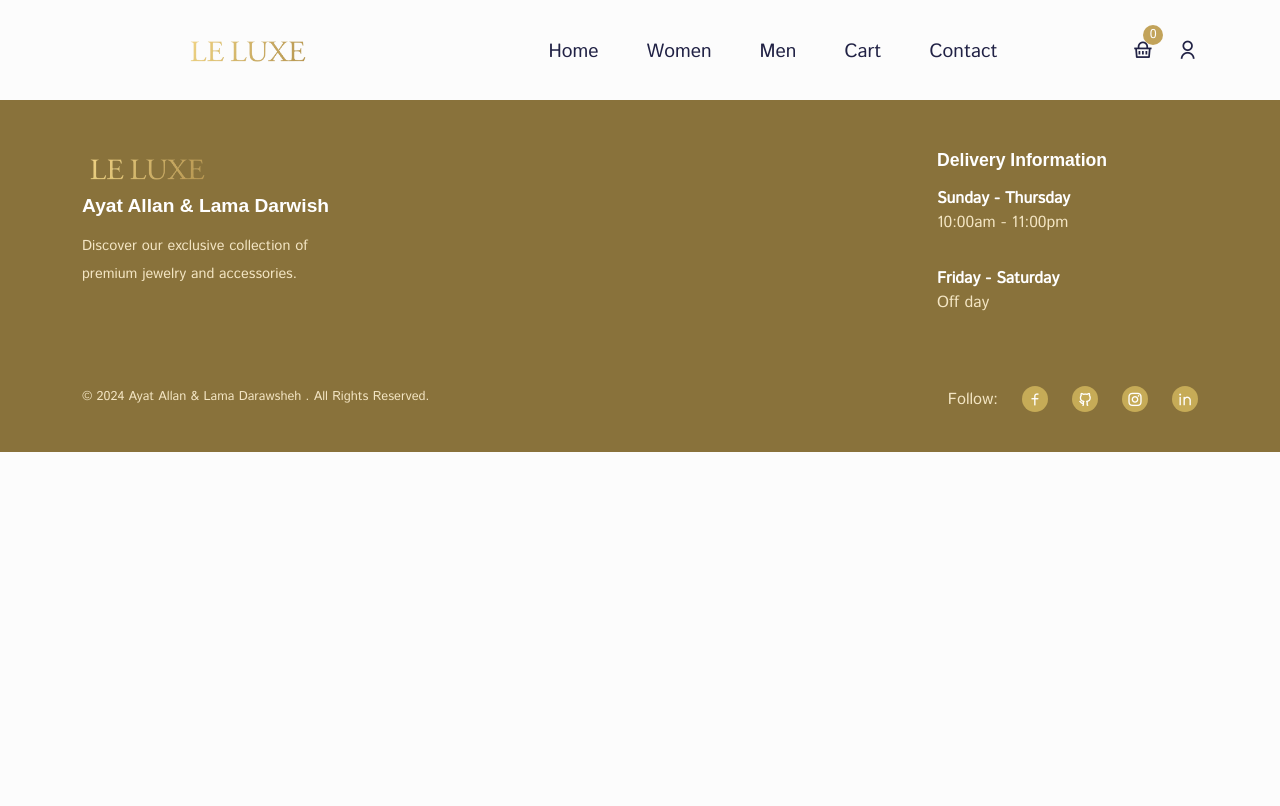
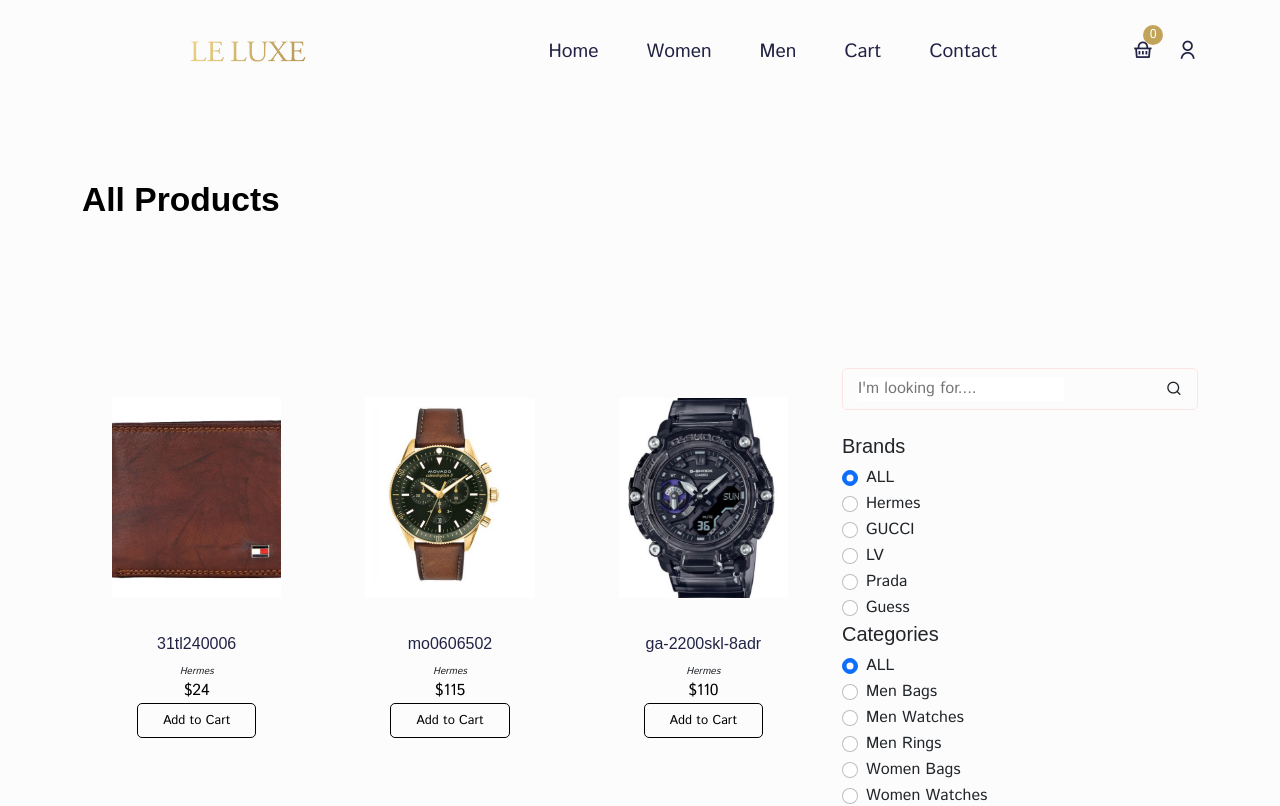
Before and after one commit to lamadarawsheh/Leluxe-mimic, a React (Create React App) app: page /all in a window 1280 px wide. Shown: the top 806 px of the page. Built offline with nearby package versions, Linux system fonts and the light colour scheme; a web font is replaced by a local one.

Commit message:
feat: implement a  page to view all products

```diff
--- a/src/pages/Home.jsx
+++ b/src/pages/Home.jsx
@@ -126,25 +126,25 @@
 
                 <div className="hero__btns d-flex align-items-center gap-5 mt-4">
                   <button className="order__btn d-flex align-items-center justify-content-between">
-                    Order now <i class="ri-arrow-right-s-line"></i>
+                    Order now <i className="ri-arrow-right-s-line"></i>
                   </button>
 
                   <button className="all__foods-btn">
-                    <Link to="/foods">See all Categories</Link>
+                    <Link to="/all">See all Categories</Link>
                   </button>
                 </div>
 
                 <div className=" hero__service  d-flex align-items-center gap-5 mt-5 ">
                   <p className=" d-flex align-items-center gap-2 ">
                     <span className="shipping__icon">
-                      <i class="ri-car-line"></i>
+                      <i className="ri-car-line"></i>
                     </span>{" "}
                     No shipping charge
                   </p>
 
                   <p className=" d-flex align-items-center gap-2 ">
                     <span className="shipping__icon">
-                      <i class="ri-shield-check-line"></i>
+                      <i className="ri-shield-check-line"></i>
                     </span>{" "}
                     100% secure checkout
                   </p>
@@ -276,7 +276,7 @@
                 <ListGroup className="mt-4">
                   <ListGroupItem className="border-0 ps-0">
                     <p className=" choose__us-title d-flex align-items-center gap-2 ">
-                      <i class="ri-checkbox-circle-line"></i> Exquisite Designs
+                      <i className="ri-checkbox-circle-line"></i> Exquisite Designs
 
                     </p>
                     <p className="choose__us-desc">
@@ -288,7 +288,7 @@
 
                   <ListGroupItem className="border-0 ps-0">
                     <p className="choose__us-title d-flex align-items-center gap-2 ">
-                      <i class="ri-checkbox-circle-line"></i> Premium Quality
+                      <i className="ri-checkbox-circle-line"></i> Premium Quality
                     </p>
                     <p className="choose__us-desc">
                       We are committed to offering the highest quality jewelry and accessories.
@@ -299,7 +299,7 @@
 
                   <ListGroupItem className="border-0 ps-0">
                     <p className="choose__us-title d-flex align-items-center gap-2 ">
-                      <i class="ri-checkbox-circle-line"></i>Shop from Anywhere
+                      <i className="ri-checkbox-circle-line"></i>Shop from Anywhere
                       {" "}
                     </p>
                     <p className="choose__us-desc">
--- /dev/null
+++ b/src/pages/allproduct.jsx
@@ -0,0 +1,163 @@
+import React, { useState, useEffect } from "react";
+import Helmet from "../components/Helmet/Helmet";
+import CommonSection from "../components/UI/common-section/CommonSection";
+import { Container, Row, Col } from "reactstrap";
+import ProductCard from "../components/UI/product-card/ProductCard";
+import ReactPaginate from "react-paginate";
+import "../styles/all-foods.css";
+import "../styles/pagination.css";
+import { useParams } from 'react-router-dom';
+import Menproducts from "../assets/fake-data/Menproducts";
+import Womenproducts from "../assets/fake-data/Womenproducts";
+
+const Allproduct = () => {
+  const [searchTerm, setSearchTerm] = useState("");
+  const [pageNumber, setPageNumber] = useState(0);
+  const [brand, setBrand] = useState("ALL");
+  const [category, setCategory] = useState("ALL");
+  const [menProducts, setMenProducts] = useState([]); // Men products list
+  const [womenProducts, setWomenProducts] = useState([]); // Women products list
+  const [products, setGeneralProducts] = useState([]); // General products list
+  const [allProducts, setAllProducts] = useState([]);
+  const [filteredProducts, setFilteredProducts] = useState([]);
+
+  const { data } = useParams();
+  const productPerPage = 12;
+  const visitedPage = pageNumber * productPerPage;
+
+  // Combine men, women, and general products
+  useEffect(() => {
+    const combinedProducts = [...Menproducts, ...Womenproducts, ...products];
+    setAllProducts(combinedProducts);
+    setFilteredProducts(combinedProducts);
+  }, [menProducts, womenProducts, products]);
+
+  // Filter products based on search term, brand, and category
+  const filteredProductList = allProducts.filter((item) => {
+    const matchesSearchTerm = searchTerm === "" || item.title.toLowerCase().includes(searchTerm.toLowerCase());
+    const matchesBrand = brand === "ALL" || item.brand === brand;
+    const matchesCategory = category === "ALL" || item.category === category;
+    return matchesSearchTerm && matchesBrand && matchesCategory;
+  });
+
+  const displayPage = filteredProductList.slice(visitedPage, visitedPage + productPerPage);
+  const pageCount = Math.ceil(filteredProductList.length / productPerPage);
+
+  const changePage = ({ selected }) => {
+    setPageNumber(selected);
+  };
+
+  useEffect(() => {
+    if (data) {
+      try {
+        const decodedData = JSON.parse(decodeURIComponent(data));
+        // Set menProducts, womenProducts, and general products accordingly
+        setMenProducts(decodedData.men); // Assuming data has men products
+        setWomenProducts(decodedData.women); // Assuming data has women products
+        setGeneralProducts(decodedData.general); // Assuming data has general products
+      } catch (error) {
+        console.error("Failed to parse data:", error);
+      }
+    }
+  }, [data]);
+
+  // Reset page number when filters change
+  useEffect(() => {
+    setPageNumber(0);
+  }, [brand, category, searchTerm]);
+
+  // Extract unique brands and categories for radio buttons
+  const uniqueBrands = ["ALL", ...new Set(allProducts.map(item => item.brand))];
+  const uniqueCategories = ["ALL", ...new Set(allProducts.map(item => item.category))];
+
+  return (
+    <Helmet title="All-Foods">
+      <CommonSection title="All Products" />
+
+      <section>
+        <Container>
+          <Row>
+            <Col lg="8" md="8" sm="12" xs="12">
+              <Row>
+                {displayPage.length > 0 ? (
+                  displayPage.map((item) => (
+                    <Col lg="4" md="6" sm="6" xs="12" key={item.id} className="mb-4">
+                      <ProductCard item={item} />
+                    </Col>
+                  ))
+                ) : (
+                  <p>No products found</p>
+                )}
+              </Row>
+              <div>
+                <ReactPaginate
+                  pageCount={pageCount}
+                  onPageChange={changePage}
+                  previousLabel={"Prev"}
+                  nextLabel={"Next"}
+                  containerClassName="paginationBttns"
+                />
+              </div>
+            </Col>
+            <Col lg="4" md="4" sm="12" xs="12">
+              {/* Search Input */}
+              <div className="search__widget d-flex align-items-center justify-content-between mb-4">
+                <input
+                  type="text"
+                  placeholder="I'm looking for...."
+                  value={searchTerm}
+                  onChange={(e) => setSearchTerm(e.target.value)}
+                />
+                <span>
+                  <i className="ri-search-line"></i>
+                </span>
+              </div>
+
+              {/* Brands Filter */}
+              <div className="category-filter">
+                <h5>Brands</h5>
+                {uniqueBrands.map((brandOption) => (
+                  <div key={brandOption} className="form-check">
+                    <input
+                      className="form-check-input"
+                      type="radio"
+                      name="brand"
+                      id={brandOption}
+                      checked={brand === brandOption}
+                      onChange={() => setBrand(brandOption)}
+                    />
+                    <label className="form-check-label" htmlFor={brandOption}>
+                      {brandOption}
+                    </label>
+                  </div>
+                ))}
+              </div>
+
+              {/* Categories Filter */}
+              <div className="category-filter">
+                <h5>Categories</h5>
+                {uniqueCategories.map((categoryOption) => (
+                  <div key={categoryOption} className="form-check">
+                    <input
+                      className="form-check-input"
+                      type="radio"
+                      name="category"
+                      id={categoryOption}
+                      checked={category === categoryOption}
+                      onChange={() => setCategory(categoryOption)}
+                    />
+                    <label className="form-check-label" htmlFor={categoryOption}>
+                      {categoryOption}
+                    </label>
+                  </div>
+                ))}
+              </div>
+            </Col>
+          </Row>
+        </Container>
+      </section>
+    </Helmet>
+  );
+};
+
+export default Allproduct;
--- a/src/routes/Routers.js
+++ b/src/routes/Routers.js
@@ -11,6 +11,7 @@
 import Register from "../pages/Register";
 import Women from "../pages/Women";
 import Men from "../pages/Men";
+import Allproduct from "../pages/allproduct";
 
 const Routers = () => {
   return (
@@ -26,6 +27,8 @@
       <Route path="/contact" element={<Contact />} />
       <Route path="/women" element={<Women />} />
       <Route path="/men" element={<Men />} />
+      <Route path="/all" element={<Allproduct />} />
+
     </Routes>
   );
 };
```
Also changed, not shown: src/assets/fake-data/Menproducts.js (+0 -12 lines), src/assets/fake-data/Womenproducts.js (+0 -29 lines).
